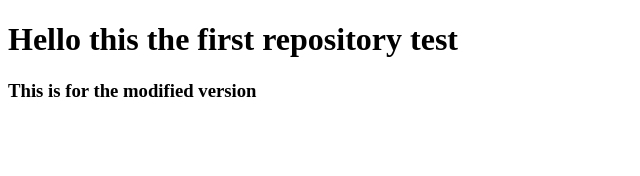
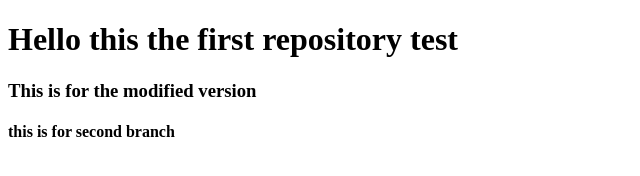
Before and after one commit to salekin-newaz/My_first_website, a plain HTML site: page index.html in a window 1280 px wide. Shown: the whole page, without its empty margins (0-640 px from the left). Drawn offline with Linux system fonts and the light colour scheme.

Commit message:
test for second branch

```diff
--- a/index.html
+++ b/index.html
@@ -9,5 +9,6 @@
 <body>
     <h1>Hello this the first repository test</h1>
     <h3>This is for the modified version</h3>
+    <h4>this is for second branch</h4>
 </body>
 </html>
```
